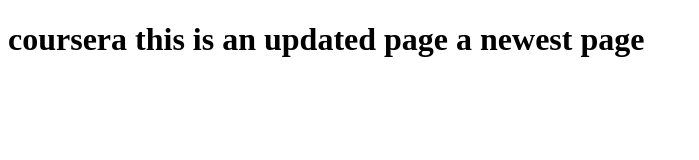
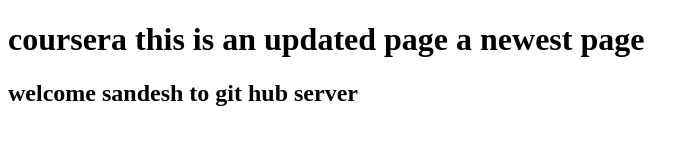
Before and after one commit to sandesh002/corursea-test, a plain HTML site: page index.html in a window 1280 px wide. Shown: the whole page, without its empty margins (0-699 px from the left). Drawn offline with Linux system fonts and the light colour scheme.

Commit message:
modified

```diff
--- a/index.html
+++ b/index.html
@@ -5,6 +5,7 @@
 </head>
 <body>
 <h1>coursera this is an updated page a newest page</h1>
+<h2>welcome sandesh to git hub server</h2>
 
 </body>
 </html>
```
